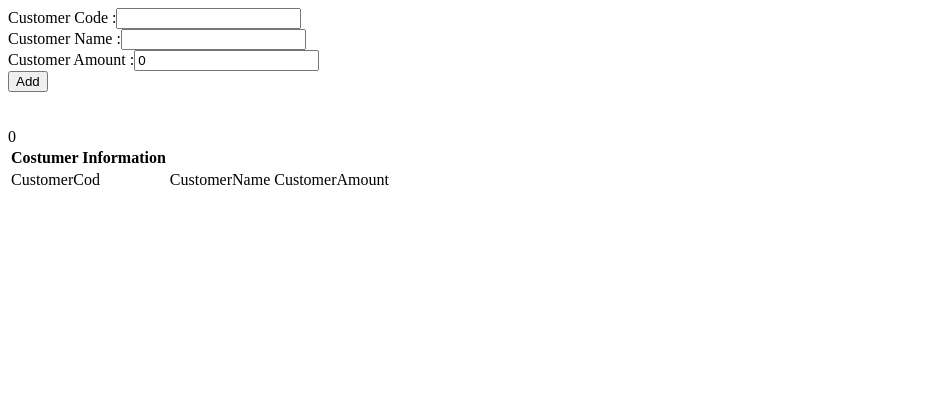
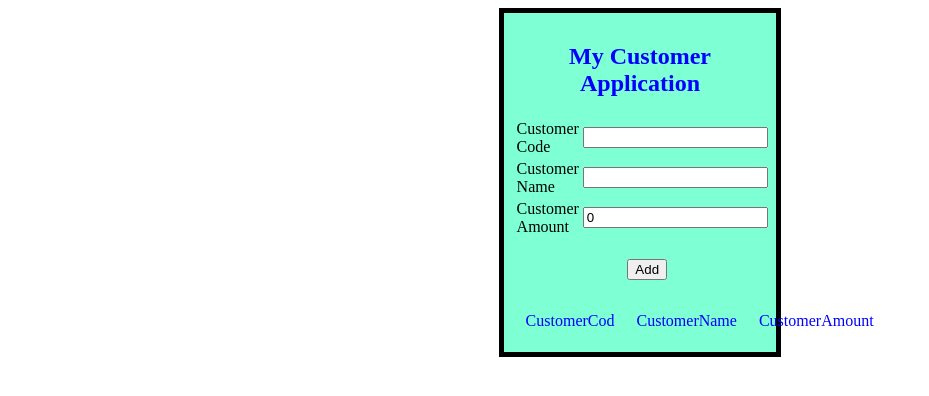
Before and after one commit to magno-brito/Customer-UI-Angular, an Angular app in the folder Customer-UI/: page / in a window 1280 px wide. Shown: the top 396 px of the page, without its empty margins (0-929 px from the left). Built offline with nearby package versions, Linux system fonts and the light colour scheme.

Commit message:
Making the view prettier

```diff
--- a/Customer-UI/src/app/app.component.ts
+++ b/Customer-UI/src/app/app.component.ts
@@ -13,5 +13,6 @@ export class CustomerComponent {
     this.CustomerModels.push(this.CustomerModel);
     this.CustomerModel = new Customer();// clear the UI
 
+
   }
 }
--- a/Customer-UI/src/app/app.view.html
+++ b/Customer-UI/src/app/app.view.html
@@ -1,23 +1,48 @@
-Customer Code :<input [(ngModel)]="CustomerModel.CustomerCode" type="text"/><br>
-Customer Name :<input [(ngModel)]="CustomerModel.CustomerName" type="text"/><br>
-Customer Amount :<input [(ngModel)]="CustomerModel.CustomerAmount" type="text"/><br>
 
+<div style="margin:auto; border: 5px solid; width: 20%;padding: 10px; background-color: aquamarine;">
+  <h2 style="color:blue; text-align: center;">My Customer Application</h2>
+    <table>
+      <tr>
+        <td>
+          Customer Code
+        </td>
+        <td>
+          <input [(ngModel)]="CustomerModel.CustomerCode" type="text"/>
+        </td>
+      </tr>
+      <tr>
+        <td>
+          Customer Name
+        </td>
+        <td>
+          <input [(ngModel)]="CustomerModel.CustomerName" type="text"/>
+        </td>
+      </tr>
+      <tr>
+        <td>
+          Customer Amount
+        </td>
+        <td>
+          <input [(ngModel)]="CustomerModel.CustomerAmount" type="text"/>
+        </td>
+      </tr>
+    </table>
+    <div style="margin:auto; width: 10%; padding: 20px;">
       <input (click)="Add()" type="button" value="Add"/> <br>
-{{CustomerModel.CustomerCode}}<br>
-{{CustomerModel.CustomerName}}<br>
-{{CustomerModel.CustomerAmount}}<br>
+    </div>
 
 
     <table>
-  <th>Costumer Information</th>
-  <tr >
-    <td>CustomerCod</td>
-    <td>CustomerName</td>
-    <td>CustomerAmount</td>
+      <tr>
+        <td style="padding:10px; color:blue">CustomerCod</td>
+        <td style="padding:10px; color:blue">CustomerName</td>
+        <td style="padding:10px; color:blue">CustomerAmount</td>
       </tr>
       <tr *ngFor="let cust of CustomerModels">
-    <td>{{cust.CustomerCode}}</td>
-    <td>{{cust.CustomerName}}</td>
-    <td>{{cust.CustomerAmount}}</td>
+        <td style="text-align: center; color:red">{{cust.CustomerCode}}</td>
+        <td style="text-align: center; color:red">{{cust.CustomerName}}</td>
+        <td style="text-align: center; color:red">{{cust.CustomerAmount}}</td>
       </tr>
     </table>
+
+</div>
```
Also changed, not shown: 1 other file (tests, documents, lock files or other folders). Lines whose indentation alone changed are shown as unchanged.
